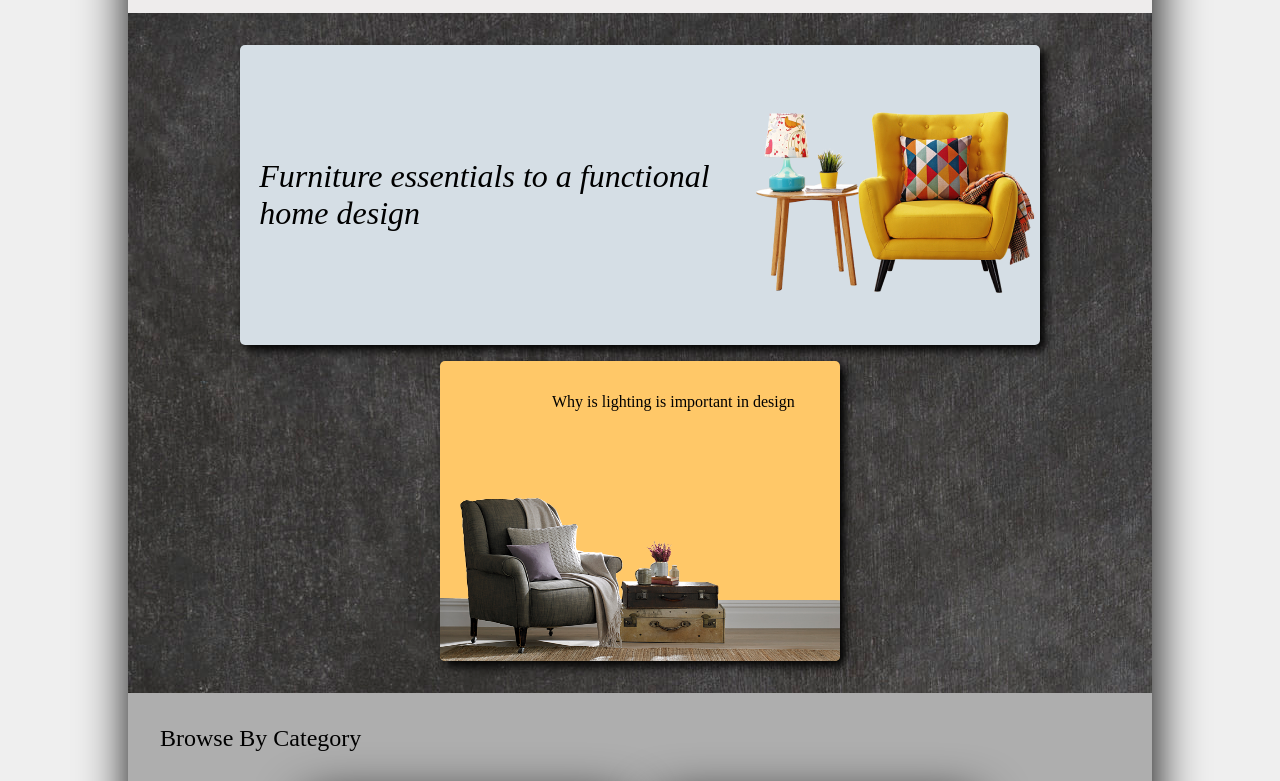
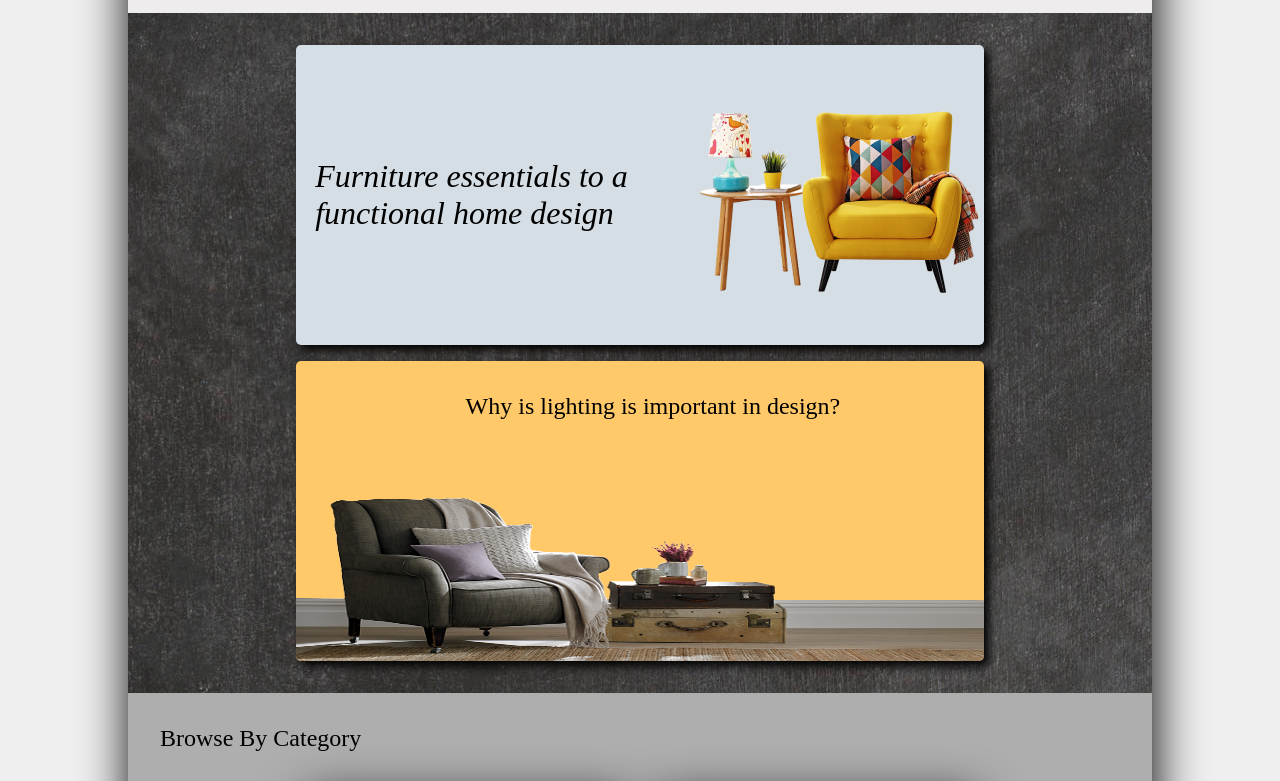
Before and after one commit to kadirakyl/assigment2, a plain HTML site: page index.html in a window 1280 px wide. Shown: the part 236-1017 px from the top of the page. Drawn offline with Linux system fonts and the light colour scheme; a web font is replaced by a local one.

Commit message:
Some changes.

```diff
--- a/index.html
+++ b/index.html
@@ -68,7 +68,7 @@
         </div>
 
         <div class="lighting">
-          <p class="lighting-text">Why is lighting is important in design</p>
+          <p class="lighting-text">Why is lighting is important in design?</p>
           <img src="./images/armchair.png" alt="" />
         </div>
       </div>
--- a/style.css
+++ b/style.css
@@ -144,7 +144,7 @@ select {
   display: flex;
   align-items: center;
   height: 300px;
-  width: 50rem;
+  width: 43rem;
 }
 
 .essential-text {
@@ -155,8 +155,9 @@ select {
 
 .lighting {
   background-color: #ffc868;
-  width: 400px;
+  width: 43rem;
   height: 300px;
+  align-items: center;
   border-radius: 5px;
   box-shadow: 5px 5px 10px black;
 }
@@ -172,6 +173,8 @@ select {
   float: right;
   padding: 2rem;
   margin-bottom: -10rem;
+  font-weight: 500;
+  font-size: x-large;
 }
 
 .categorySection {
```
